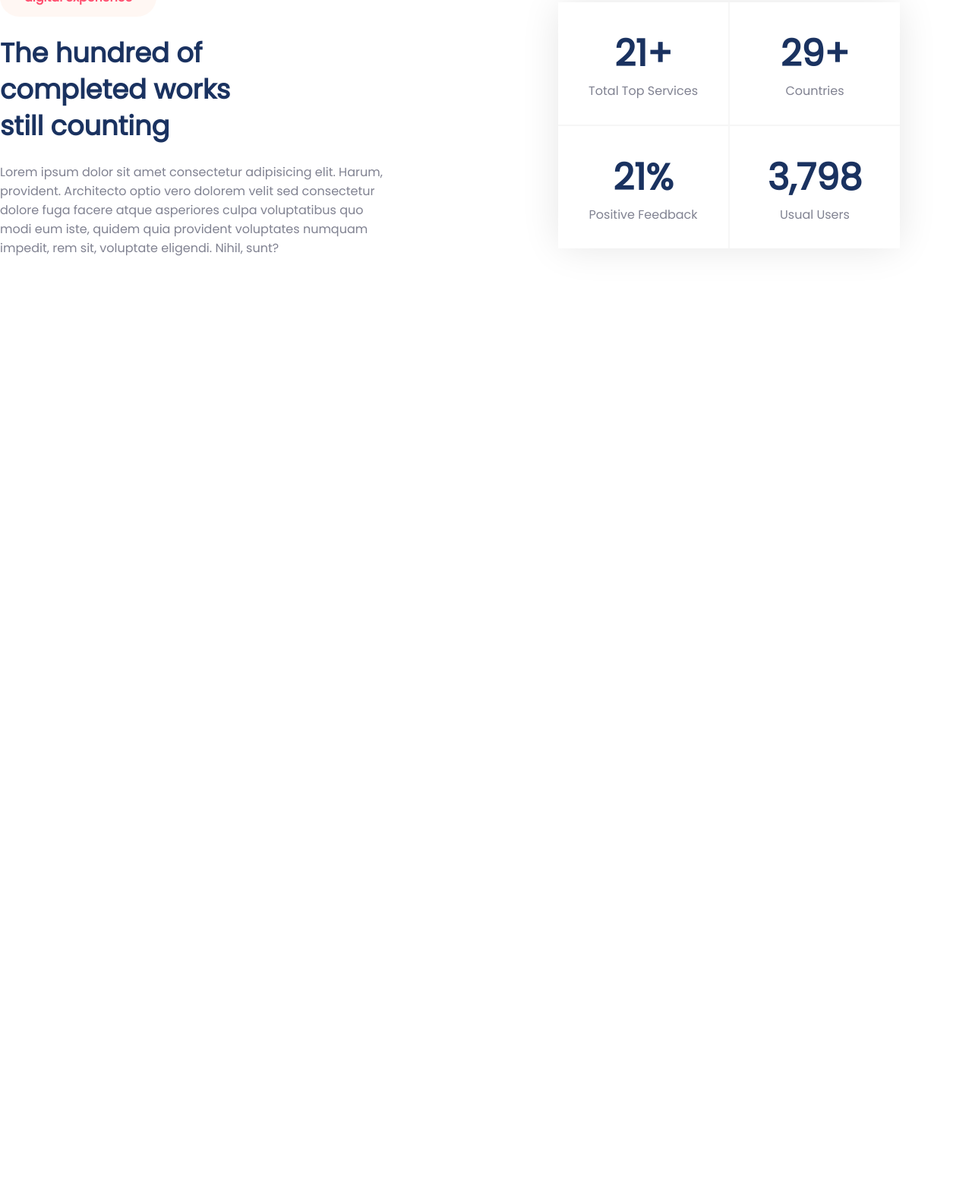
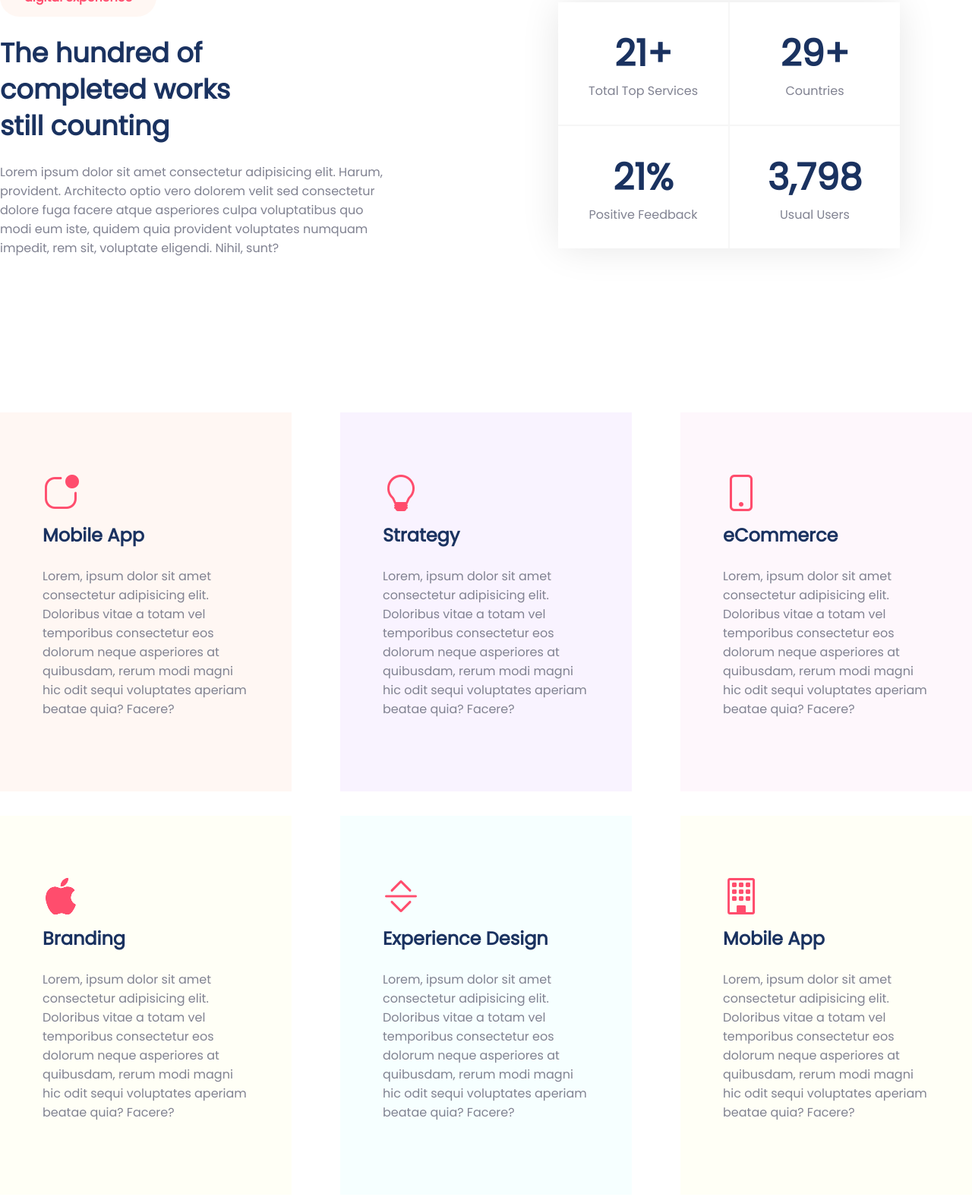
Before and after one commit to davidmoreira2m/digital-marketing, a plain HTML site: page index.html in a window 1280 px wide. Shown: the part 2378-3954 px from the top of the page at 76% size. Before the commit the page ends 2849 px from the top, so only its background shows below. Drawn offline with nearby package versions, Linux system fonts and the light colour scheme.

Commit message:
Área Card

```diff
--- a/index.html
+++ b/index.html
@@ -188,6 +188,55 @@
             </div>
          </section>
          <!-- /counting area -->
+
+         <!-- card area -->
+         <section class="container mx-auto card-area py-10">
+            <div class="grid cols-1 lg-cols-3 font-poppins">
+               <div class="bg-gradient-peach px-10 py-10">
+                  <span class="d-block text-red text-xl"><i class="bi bi-app-indicator"></i></span>
+                  <h2 class="text-dark">Mobile App</h2>
+                  <p class="py-5 text-gray">
+                     Lorem, ipsum dolor sit amet consectetur adipisicing elit. Doloribus vitae a totam vel temporibus consectetur eos dolorum neque asperiores at quibusdam, rerum modi magni hic odit sequi voluptates aperiam beatae quia? Facere?
+                  </p>
+               </div>
+               <div class="bg-blue px-10 py-10">
+                  <span class="d-block text-red text-xl"><i class="bi bi-lightbulb"></i></span>
+                  <h2 class="text-dark">Strategy</h2>
+                  <p class="py-5 text-gray">
+                     Lorem, ipsum dolor sit amet consectetur adipisicing elit. Doloribus vitae a totam vel temporibus consectetur eos dolorum neque asperiores at quibusdam, rerum modi magni hic odit sequi voluptates aperiam beatae quia? Facere?
+                  </p>
+               </div>
+               <div class="bg-red px-10 py-10">
+                  <span class="d-block text-red text-xl"><i class="bi bi-phone"></i></span>
+                  <h2 class="text-dark">eCommerce</h2>
+                  <p class="py-5 text-gray">
+                     Lorem, ipsum dolor sit amet consectetur adipisicing elit. Doloribus vitae a totam vel temporibus consectetur eos dolorum neque asperiores at quibusdam, rerum modi magni hic odit sequi voluptates aperiam beatae quia? Facere?
+                  </p>
+               </div>
+               <div class="bg-yellow px-10 py-10">
+                  <span class="d-block text-red text-xl"><i class="bi bi-apple"></i></span>
+                  <h2 class="text-dark">Branding</h2>
+                  <p class="py-5 text-gray">
+                     Lorem, ipsum dolor sit amet consectetur adipisicing elit. Doloribus vitae a totam vel temporibus consectetur eos dolorum neque asperiores at quibusdam, rerum modi magni hic odit sequi voluptates aperiam beatae quia? Facere?
+                  </p>
+               </div>
+               <div class="bg-purple px-10 py-10">
+                  <span class="d-block text-red text-xl"><i class="bi bi-chevron-bar-expand"></i></span>
+                  <h2 class="text-dark">Experience Design</h2>
+                  <p class="py-5 text-gray">
+                     Lorem, ipsum dolor sit amet consectetur adipisicing elit. Doloribus vitae a totam vel temporibus consectetur eos dolorum neque asperiores at quibusdam, rerum modi magni hic odit sequi voluptates aperiam beatae quia? Facere?
+                  </p>
+               </div>
+               <div class="bg-yellow px-10 py-10">
+                  <span class="d-block text-red text-xl"><i class="bi bi-building"></i></span>
+                  <h2 class="text-dark">Mobile App</h2>
+                  <p class="py-5 text-gray">
+                     Lorem, ipsum dolor sit amet consectetur adipisicing elit. Doloribus vitae a totam vel temporibus consectetur eos dolorum neque asperiores at quibusdam, rerum modi magni hic odit sequi voluptates aperiam beatae quia? Facere?
+                  </p>
+               </div>
+            </div>
+         </section>
+         <!-- /card area -->
       </main>
 
       <!-- @@@@@@@@@@@@  /Main Section @@@@@@@@@@@@@ -->
--- a/style.css
+++ b/style.css
@@ -12,7 +12,7 @@
    --box-shadow: 0px 0px 50px 0px rgb(0 0 0 / 10%);
    --bg-blue: rgb(249, 243, 255);
    --bg-red: rgb(254, 247, 252);
-   --bg-yellow: rgb(246, 255, 255);
+   --bg-yellow: rgb(255, 255, 246);
    --bg-purple: rgb(246, 255, 255);
 
    /* font family */
@@ -463,3 +463,10 @@ ul {
    text-align: center;
 }
 /* --------------------/Counting area Style---------------------- */
+
+/* --------------------Card area Style---------------------- */
+#site-main .card-area .grid {
+   column-gap: 4em;
+   row-gap: 2em;
+}
+/* --------------------/Card area Style---------------------- */
```
